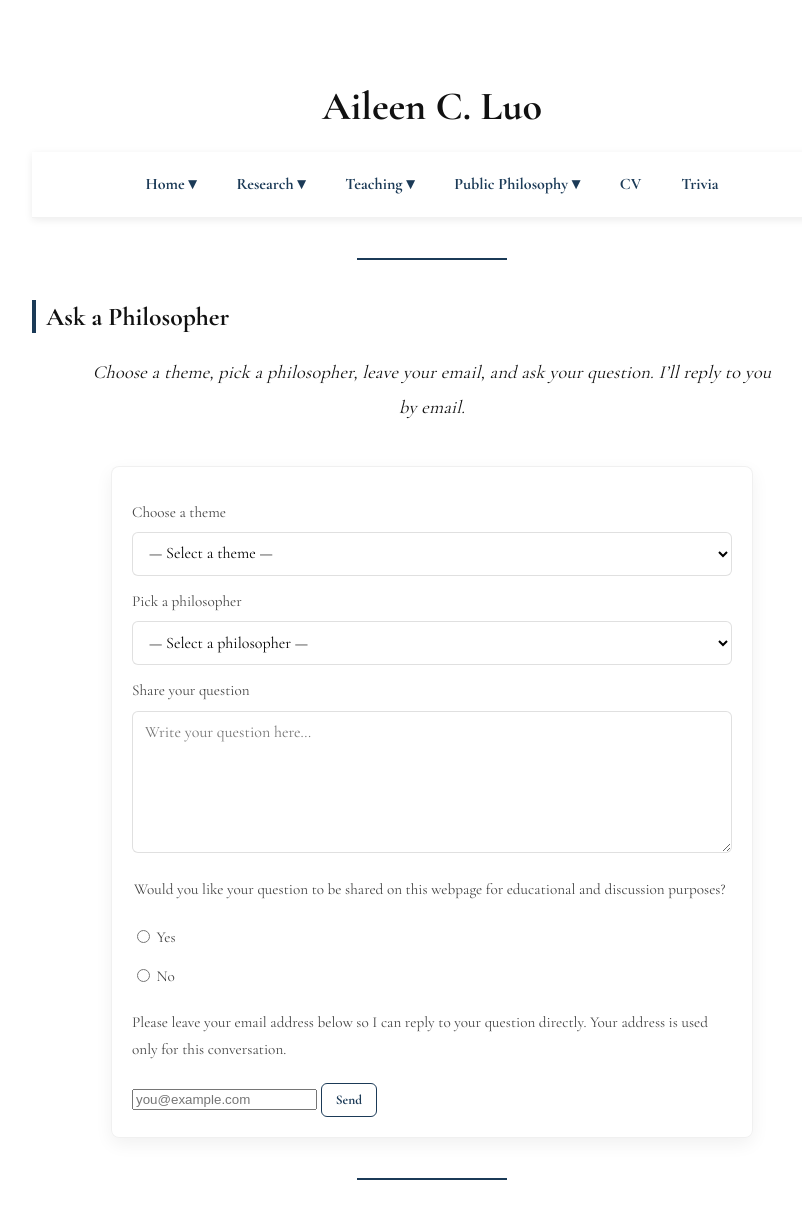
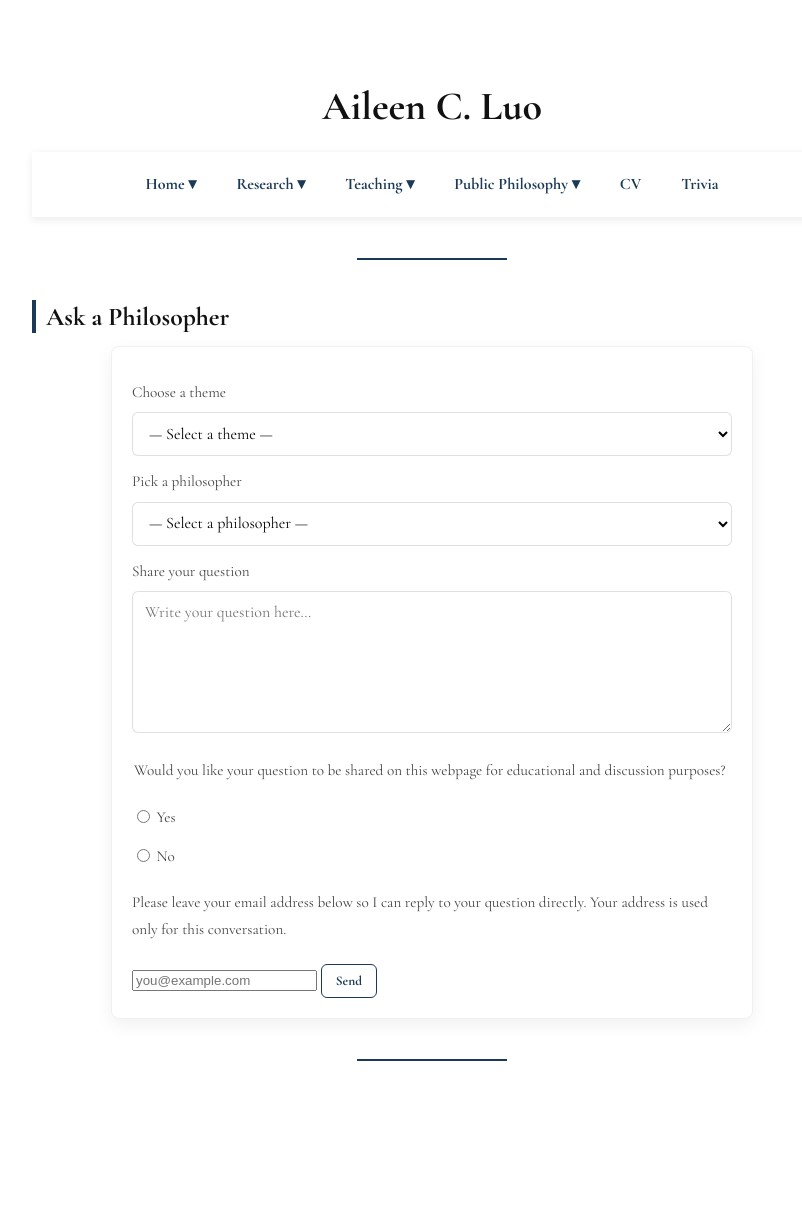
Before and after one commit to aileencluo/aileencluo.github.io, a Jekyll site: the page built from ask.md, in a window 1280 px wide and 1260 px high. Shown: the top 1219 px of the window, without its empty margins (208-1010 px from the left). Built offline with Jekyll 4.4.1, drawn with Linux system fonts in a browser that asks for light colours.

Commit message:
Update ask.md

```diff
--- a/ask.md
+++ b/ask.md
@@ -7,10 +7,7 @@ title: Ask a Philosopher
 
 <h2 class="section-title">Ask a Philosopher</h2>
 
-<p class="center-paragraph">
-  Choose a theme, pick a philosopher, leave your email, and ask your question.
-  I’ll reply to you by email.
-</p>
+
 
 <form id="ask-form" class="ask-form" action="https://formspree.io/f/mqayjnrj" method="POST" novalidate>
 
```
